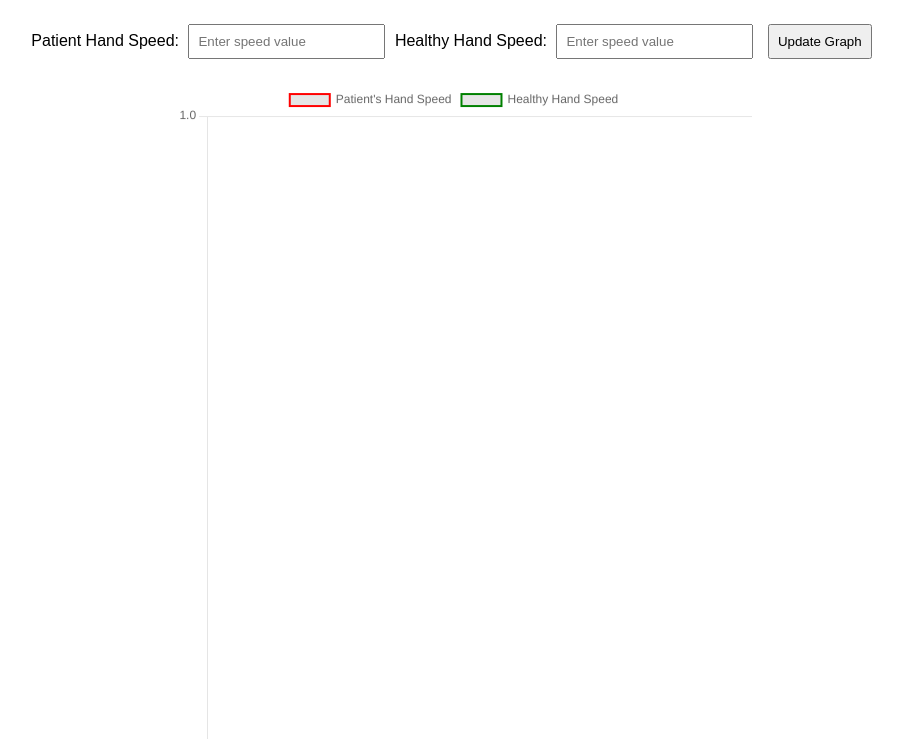
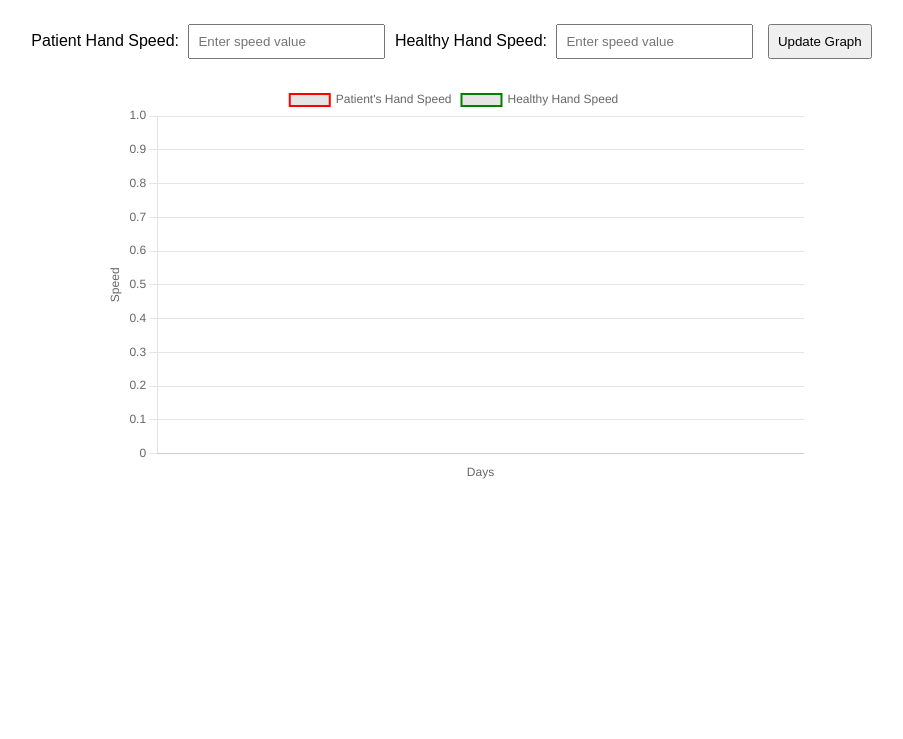
Before and after one commit to ShreeVishnu1/Confluence_3, a website: page graph.html in a window 1280 px wide. Shown: the part 61-800 px from the top of the page, without its empty margins (186-1089 px from the left). Drawn offline with nearby package versions, Linux system fonts and the light colour scheme.

Commit message:
Update graph.html

```diff
--- a/graph.html
+++ b/graph.html
@@ -15,9 +15,12 @@
             padding: 8px;
             margin: 5px;
         }
-        canvas {
-            max-width: 600px;
-            margin: 20px auto;
+        .chart-container {
+            width: 80vw;
+            max-width: 700px; /* Limits growth */
+            height: 400px; /* Keeps graph visible but controlled */
+            margin: auto;
+            padding: 20px;
         }
     </style>
 </head>
@@ -32,12 +35,14 @@
 
     <button onclick="updateGraph()">Update Graph</button>
 
-    <canvas id="movementGraph" width="800" height="400"></canvas>
-
+    <div class="chart-container">
+        <canvas id="movementGraph"></canvas>
+    </div>
 
     <script>
         const ctx = document.getElementById('movementGraph').getContext('2d');
 
+        let maxDataPoints = 10; // Maximum points to show
         let patientData = [];
         let healthyData = [];
         let labels = [];
@@ -52,7 +57,7 @@
                         data: patientData,
                         borderColor: 'red',
                         borderWidth: 2,
-                pointRadius: 5, // Increase point size for visibility
+                        pointRadius: 6,
                         fill: false,
                     },
                     {
@@ -60,14 +65,14 @@
                         data: healthyData,
                         borderColor: 'green',
                         borderWidth: 2,
-                pointRadius: 5,
+                        pointRadius: 6,
                         fill: false,
                     }
                 ]
             },
             options: {
                 responsive: true,
-        maintainAspectRatio: false,  // Allow resizing
+                maintainAspectRatio: false,
                 scales: {
                     x: { title: { display: true, text: "Days" } },
                     y: { title: { display: true, text: "Speed" } }
@@ -80,6 +85,12 @@
             const healthySpeed = parseFloat(document.getElementById('healthy-speed').value);
 
             if (!isNaN(patientSpeed) && !isNaN(healthySpeed)) {
+                if (labels.length >= maxDataPoints) {
+                    labels.shift();
+                    patientData.shift();
+                    healthyData.shift();
+                }
+
                 labels.push(`Day ${labels.length + 1}`);
                 patientData.push(patientSpeed);
                 healthyData.push(healthySpeed);
```
Lines whose indentation alone changed are shown as unchanged.
